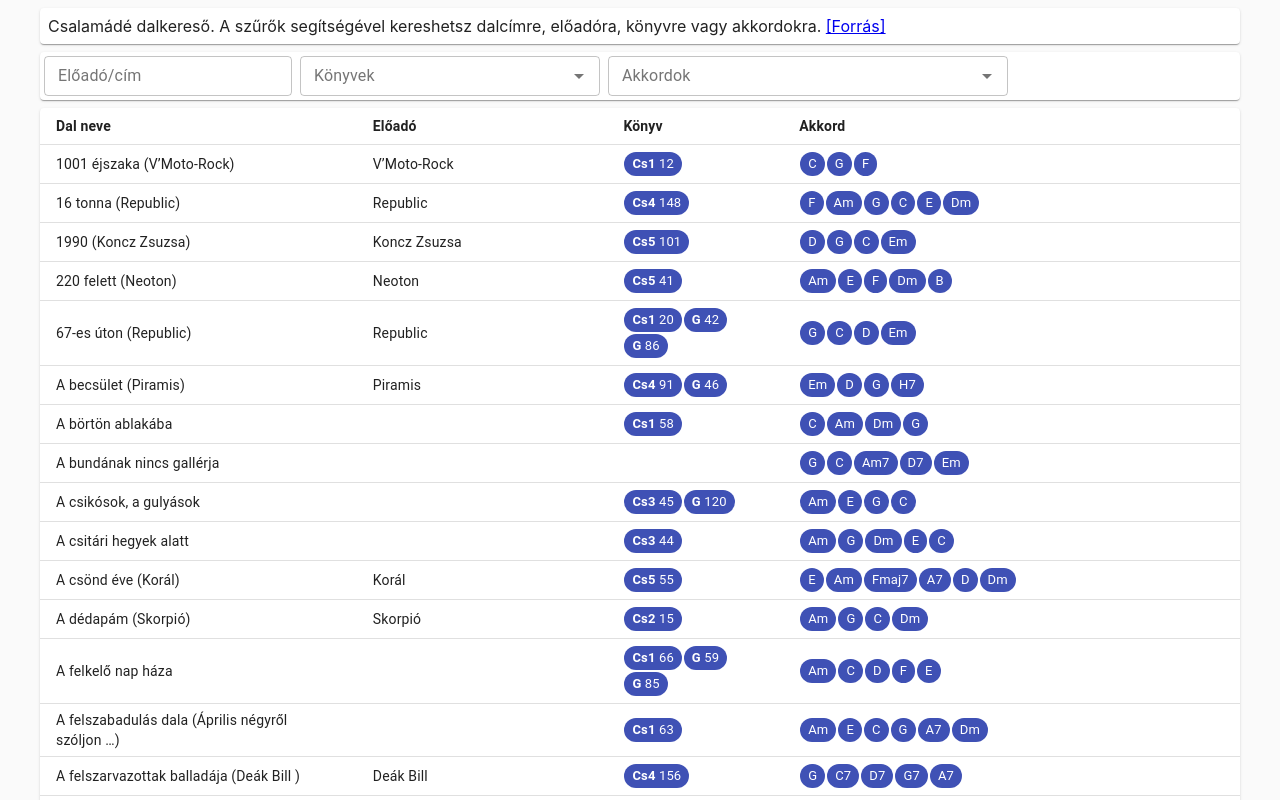
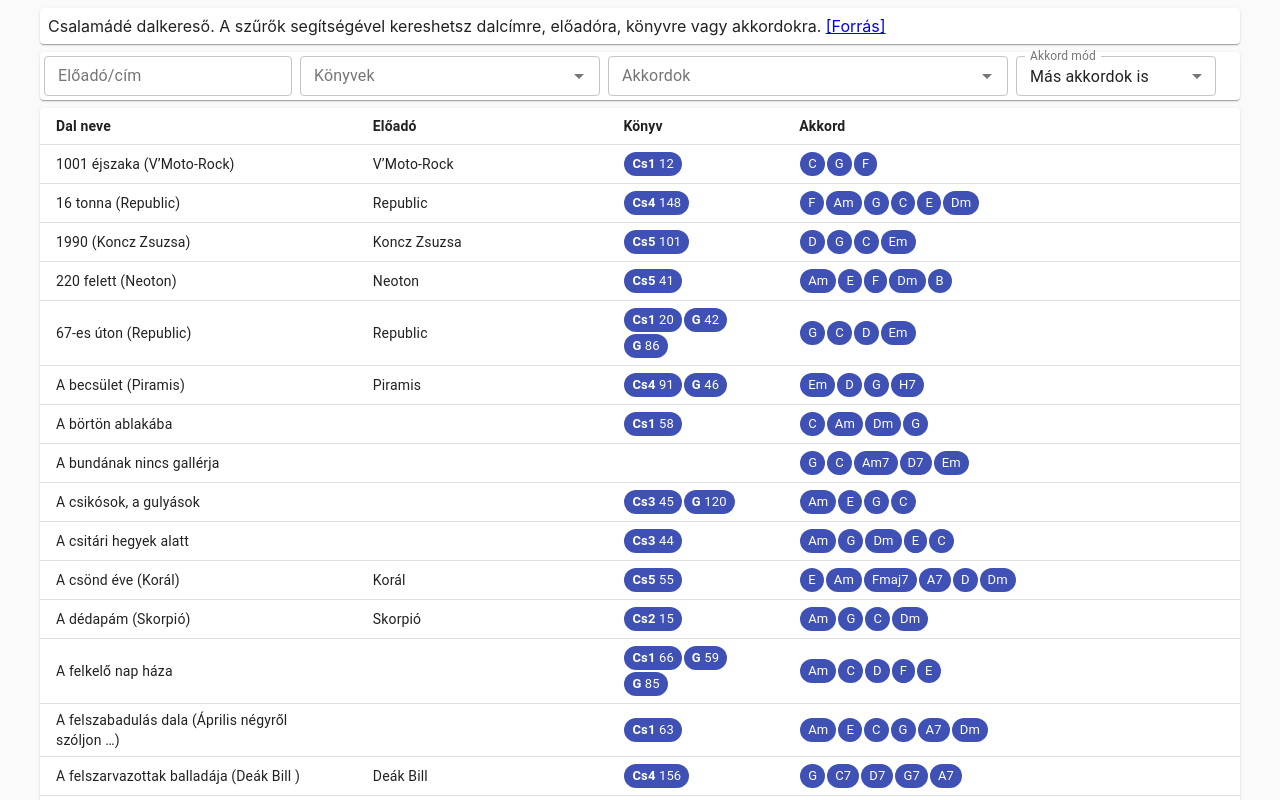
Before and after one commit to vhermecz/gitariskola, a React (Create React App) app: page / in a window 1280 px wide. Shown: the top 800 px of the page. Built offline with nearby package versions, Linux system fonts and the light colour scheme.

Commit message:
Add chord filter mode

```diff
--- a/src/components/songlist.js
+++ b/src/components/songlist.js
@@ -2,6 +2,10 @@
 import {
     Box,
     Chip,
+    FormControl,
+    InputLabel,
+    MenuItem,
+    Select,
     TableContainer,
     Table,
     TableRow,
@@ -76,13 +80,16 @@
   return booksUniq;
 }
 
-function filterByChords(songs, chordsFilter) {
+function filterByChords(songs, chordsFilter, chordFilterMode) {
   if (!chordsFilter.length) {
     return songs;
   }
-  return songs.filter(song =>
-    lodash.flattenDeep(song.chords).filter(chord => chordsFilter.includes(chord)).length == chordsFilter.length
-  )
+  return songs.filter(song => {
+    const songChords = lodash.flattenDeep(song.chords);
+    const common = songChords.filter(chord => chordsFilter.includes(chord))
+    const others = songChords.filter(chord => !chordsFilter.includes(chord))
+    return common.length === chordsFilter.length && others.length <= chordFilterMode;
+  });
 }
 
 function getUniqChords(songs) {
@@ -92,14 +99,39 @@
   return chordsUniq;
 }
 
+const ANY_OTHER_CHORD = 1000;
+const CHORD_FILTER_MODES = [
+  {
+    label: "Más akkordok is",
+    limit: ANY_OTHER_CHORD,
+  },
+  {
+    label: "Csak ezek",
+    limit: 0,
+  },
+  {
+    label: "Max 1 másik",
+    limit: 1,
+  },
+  {
+    label: "Max 2 másik",
+    limit: 2,
+  },
+  {
+    label: "Max 3 másik",
+    limit: 3,
+  },
+]
+
 export function SongList() {
   const classes = useStyles();
   const [textFilter, setTextFilter] = useState("");
   const [booksFilter, setBooksFilter] = useState([]);
   const [chordsFilter, setChordsFilter] = useState([]);
+  const [chordFilterMode, setChordFilterMode] = useState(ANY_OTHER_CHORD);
   const uniqBooks = getUniqBooks(CHORDINFO);
   const uniqChords = getUniqChords(CHORDINFO);
-  const songs = filterByChords(filterByBook(filterByText(CHORDINFO, textFilter), booksFilter), chordsFilter);
+  const songs = filterByChords(filterByBook(filterByText(CHORDINFO, textFilter), booksFilter), chordsFilter, chordFilterMode);
   return (
     <div className={classes.content}>
       <Box my={1}>
@@ -152,6 +184,25 @@
               />
             )}
           />
+          <FormControl
+              variant="outlined"
+              style={{ width: 200, margin: 4 }}
+              margin="dense">
+            <InputLabel id="chord-mode-select-label">Akkord mód</InputLabel>
+            <Select
+              labelId="chord-mode-select-label"
+              id="chord-mode-select"
+              value={chordFilterMode}
+              onChange={(event) => setChordFilterMode(event.target.value)}
+              label="Akkord mód"
+            >
+              {
+                CHORD_FILTER_MODES.map(mode =>
+                  <MenuItem value={mode.limit}>{mode.label}</MenuItem>
+                )
+              }
+            </Select>
+          </FormControl>
         </Paper>
       </Box>
       <TableContainer component={Paper}>
```
